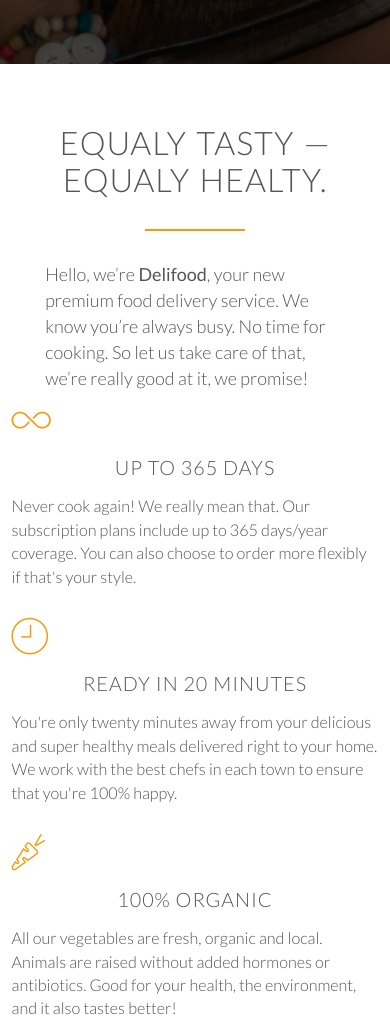
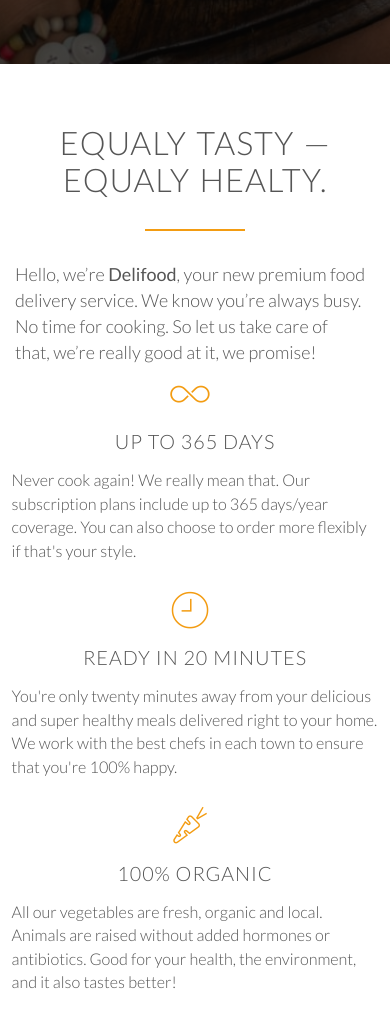
Before and after one commit to Joyan11/Delifood, a plain HTML site: page index.html in a window 390 px wide. Shown: the part 780-1803 px from the top of the page. Drawn offline with nearby package versions, Linux system fonts and the light colour scheme; files whose address does not match are found by name.

Commit message:
Changes for better mobile experience

```diff
--- a/index.html
+++ b/index.html
@@ -58,7 +58,7 @@
 
   <!-- =========Features Section========== -->
   <section class="section-features js--section-features" id="features">
-    <div class="row">
+    <div class="row first">
       <h2>Equaly Tasty &mdash; Equaly healty.</h2>
       <p class="long-copy">
         Hello, we’re <strong>Delifood</strong>, your new premium food delivery
--- a/resources/css/queries.css
+++ b/resources/css/queries.css
@@ -21,11 +21,21 @@
 /* -----phablet----480 to 767-- */
 @media only screen and (max-width:767px) {
 
+
+
     .logo {
         display: inline-block;
         height: 100px;
         width: auto;
         margin-top: 5px 0;
+    }
+
+    .icon-big {
+        font-size: 250%;
+        display: block;
+        color: #f39c12;
+        text-align: center;
+
     }
 
     body {
@@ -103,7 +113,8 @@
 
     .long-copy {
         width: 100%;
-        margin-left:
+        margin-left: 15px;
+
     }
 
 
@@ -153,11 +164,18 @@
     }
 
     .social-links {
-        margin-right: 35%;
+        margin-right: 29%;
     }
 
     .footer-nav {
-        margin-left: 37px;
+        margin-left: 25px;
+        display: inline-block;
+
+    }
+
+    .footer-nav li {
+        margin-right: 10px;
+
     }
 }
 
@@ -181,8 +199,15 @@
     }
 
     .long-copy {
-        width: 80%;
-        margin-left: 10%;
+        width: 90%;
+        margin-left: 15px;
+    }
+
+
+
+
+    .section-features .first {
+        padding: 0;
     }
 
     .steps-box {
```
